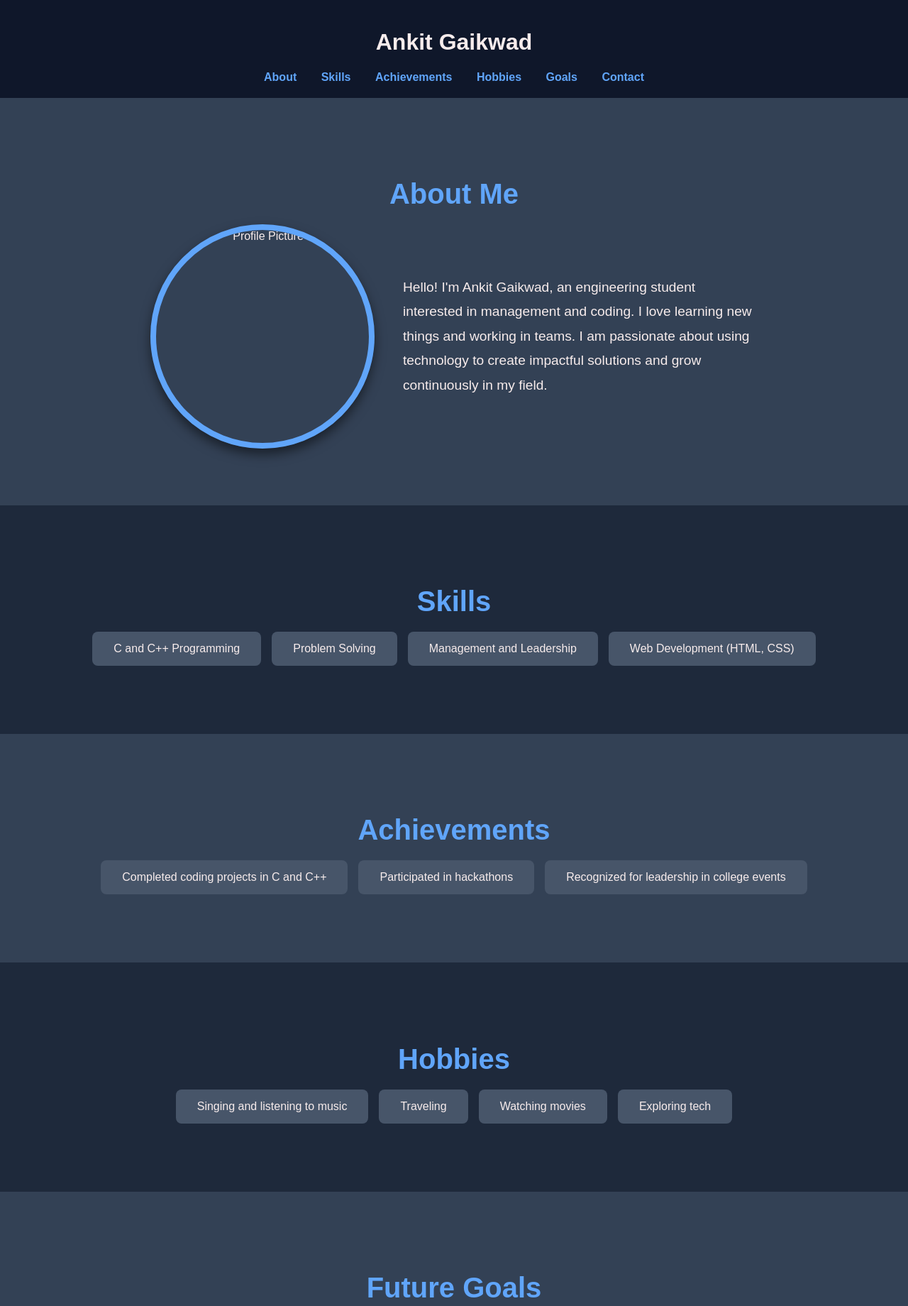
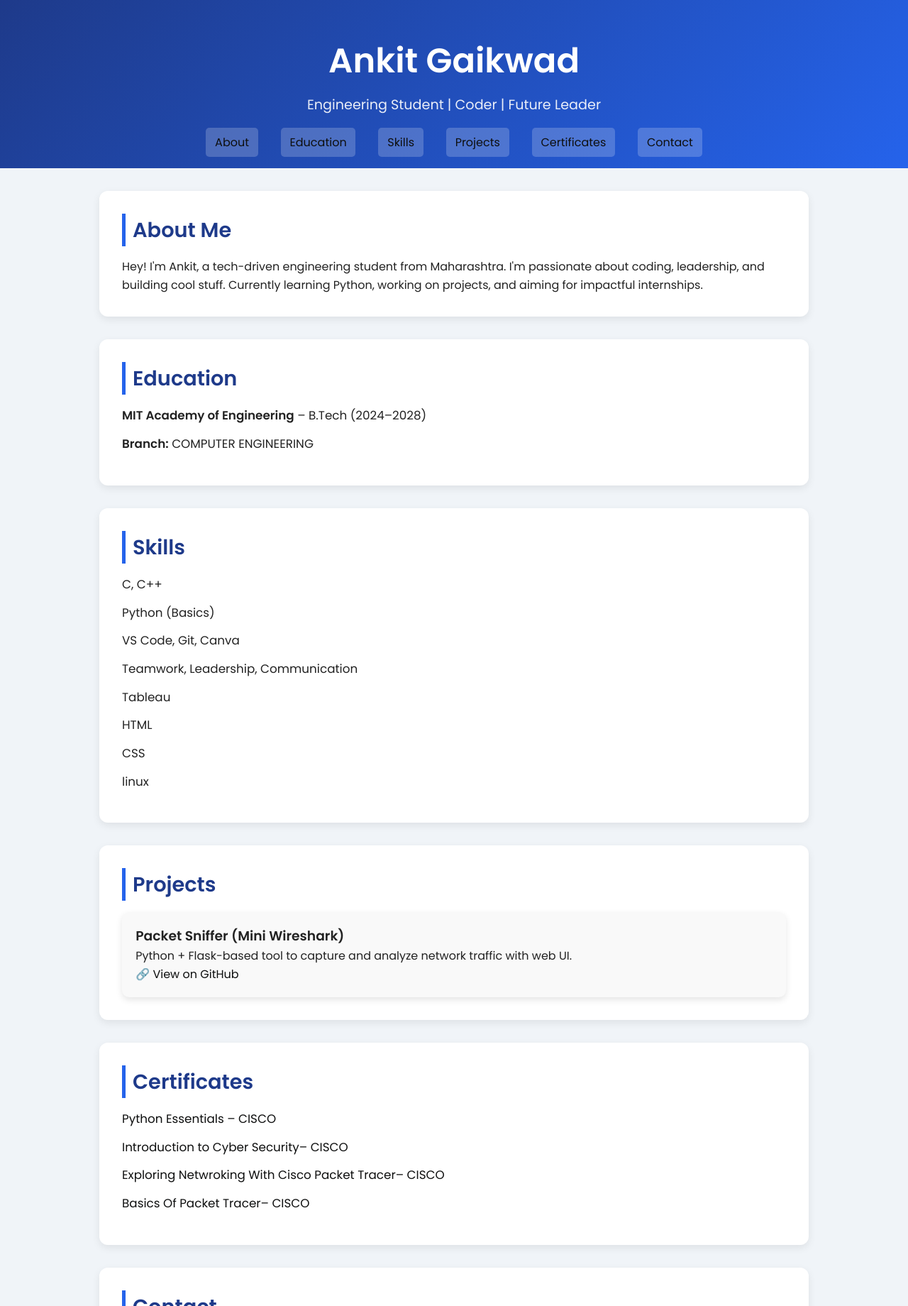
Before and after one commit to ankit12222678768/Portfolio_Ankit, a plain HTML site: page 202401040168_PORTFOLIO.html in a window 1280 px wide. Shown: the top 1840 px of the page at 71% size. Drawn offline with Linux system fonts and the light colour scheme.

Commit message:
AnkitGaikwad

```diff
--- a/202401040168_PORTFOLIO.html
+++ b/202401040168_PORTFOLIO.html
@@ -2,157 +2,293 @@
 <html lang="en">
 <head>
   <meta charset="UTF-8" />
-  <meta name="viewport" content="width=device-width, initial-scale=1.0" />
-  <title>Portfolio - Ankit Gaikwad</title>
+  <meta name="viewport" content="width=device-width, initial-scale=1" />
+  <title>Ankit Gaikwad | Portfolio</title>
+  <link href="https://fonts.googleapis.com/css2?family=Poppins:wght@400;600&display=swap" rel="stylesheet" />
   <style>
-    body {
-      font-family: Arial, sans-serif;
+
+    * {
+      box-sizing: border-box;
+      scroll-behavior: smooth;
       margin: 0;
       padding: 0;
-      background-color: #1e293b;
-      color: rgb(247, 236, 236);
     }
+    body {
+      font-family: 'Poppins', sans-serif;
+      background: #f0f4f8;
+      color: #222;
+      line-height: 1.6;
+    }
+    a {
+      color: #0e0f0f;
+      text-decoration: none;
+      font-weight: 500;
+      cursor: pointer;
+      transition: color 0.3s ease;
+    }
+    a:hover {
+      color: #1e40af;
+      text-decoration: underline;
+    }
+
+
     header {
-      background-color: #0f172a;
-      padding: 20px;
+      background: linear-gradient(135deg, #1e3a8a, #2563eb);
+      color: #fff;
+      padding: 3rem 1rem 1rem;
       text-align: center;
-      box-shadow: 0 4px 8px rgba(0,0,0,0.3);
+      animation: fadeIn 1.5s ease-in-out;
+
+    }
+    nav {
+      margin-top: 1rem;
+      display: flex;
+      justify-content: center;
+      gap: 2rem;
+      font-weight: 600;
+      font-size: 1rem;
     }
     nav a {
-      margin: 0 15px;
-      color: #60a5fa;
-      text-decoration: none;
-      font-weight: bold;
-      transition: color 0.3s;
+      padding: 0.5rem 0.8rem;
+      border-radius: 5px;
+      background: rgba(255 255 255 / 0.2);
+      transition: background-color 0.3s ease;
     }
     nav a:hover {
-      color: #93c5fd;
+      background: rgba(255 255 255 / 0.5);
     }
+    header h1 {
+      font-size: 3rem;
+      margin-bottom: 0.5rem;
+      user-select: none;
+    }
+    header p {
+      font-size: 1.2rem;
+      opacity: 0.9;
+      user-select: none;
+    }
+
+
     section {
-      padding: 80px 20px;
-      text-align: center;
+      max-width: 1000px;
+      margin: 2rem auto;
+      background: #fff;
+      padding: 2rem;
+      border-radius: 12px;
+      box-shadow: 0 4px 12px rgba(0, 0, 0, 0.08);
+      opacity: 0;
+      transform: translateY(40px);
+      animation: slideUp 1s ease forwards;
+      transition: box-shadow 0.3s ease, transform 0.3s ease;
     }
-    section:nth-child(odd) {
-      background-color: #1e293b;
+    section:hover {
+      box-shadow: 0 8px 24px rgba(37, 99, 235, 0.3);
+      transform: translateY(-5px);
     }
-    section:nth-child(even) {
-      background-color: #334155;
+
+    section:nth-child(2) {
+      animation-delay: 0.3s;
     }
+    section:nth-child(3) {
+      animation-delay: 0.5s;
+    }
+    section:nth-child(4) {
+      animation-delay: 0.7s;
+    }
+    section:nth-child(5) {
+      animation-delay: 0.9s;
+    }
+    section:nth-child(6) {
+      animation-delay: 1.1s;
+    }
+
     h2 {
-      color: #60a5fa;
-      font-size: 2.5em;
-      margin-bottom: 20px;
+      font-size: 1.8rem;
+      color: #1e3a8a;
+      margin-bottom: 1rem;
+      border-left: 5px solid #2563eb;
+      padding-left: 10px;
+      user-select: none;
     }
+
     ul {
       list-style: none;
-      padding: 0;
+      padding-left: 0;
+    }
+    ul li {
+      margin-bottom: 0.8rem;
+      font-size: 1.05rem;
+      cursor: default;
+      transition: color 0.3s ease;
+    }
+    ul li:hover {
+      color: #2563eb;
+    }
+
+    .card-grid {
       display: flex;
       flex-wrap: wrap;
-      justify-content: center;
-      gap: 15px;
+      gap: 20px;
     }
-    li {
-      background-color: #475569;
-      padding: 15px 30px;
-      border-radius: 8px;
-      transition: transform 0.3s;
+    .card {
+      flex: 1;
+      min-width: 260px;
+      background: #f9f9f9;
+      padding: 1.2rem;
+      border-radius: 10px;
+      box-shadow: 0 4px 10px rgba(0, 0, 0, 0.1);
+      transition: transform 0.4s ease, box-shadow 0.4s ease;
+      animation: zoomIn 1s ease;
     }
-    li:hover {
-      transform: scale(1.05);
+    .card:hover {
+      transform: translateY(-10px) scale(1.03);
+      box-shadow: 0 8px 20px rgba(0, 0, 0, 0.2);
     }
-    .profile-img {
-      width: 300px;
-      height: 300px;
-      border-radius: 50%;
-      object-fit: cover;
-      border: 8px solid #60a5fa;
-      box-shadow: 0 8px 16px rgba(0,0,0,0.5);
+
+
+    #certificates ul li a {
+      transition: color 0.4s ease;
     }
-    .about-container {
-      display: flex;
-      justify-content: center;
-      align-items: center;
-      flex-wrap: wrap;
-      gap: 40px;
+    #certificates ul li a:hover {
+      color: #1e40af;
     }
-    .about-text {
-      max-width: 500px;
-      text-align: left;
+
+    footer {
+      text-align: center;
+      padding: 1rem;
+      background: #1e3a8a;
+      color: #eee;
+      margin-top: 2rem;
+      user-select: none;
     }
-    p {
-      font-size: 1.2em;
-      line-height: 1.8;
+
+
+    @keyframes slideUp {
+      from {
+        opacity: 0;
+        transform: translateY(40px);
+      }
+      to {
+        opacity: 1;
+        transform: translateY(0);
+      }
     }
-    a {
-      color: #60a5fa;
-      text-decoration: none;
+    @keyframes fadeIn {
+      from {
+        opacity: 0;
+      }
+      to {
+        opacity: 1;
+      }
     }
-    a:hover {
-      text-decoration: underline;
+    @keyframes zoomIn {
+      from {
+        opacity: 0;
+        transform: scale(0.9);
+      }
+      to {
+        opacity: 1;
+        transform: scale(1);
+      }
+    }
+
+
+    @media (max-width: 600px) {
+      header h1 {
+        font-size: 2.2rem;
+      }
+      section {
+        margin: 1rem;
+        padding: 1.5rem;
+      }
+      nav {
+        gap: 1rem;
+        font-size: 0.9rem;
+      }
+      .card-grid {
+        flex-direction: column;
+      }
     }
   </style>
 </head>
 <body>
+
   <header>
     <h1>Ankit Gaikwad</h1>
+    <p>Engineering Student | Coder | Future Leader</p>
     <nav>
       <a href="#about">About</a>
+      <a href="#education">Education</a>
       <a href="#skills">Skills</a>
-      <a href="#achievement">Achievements</a>
-      <a href="#hobbies">Hobbies</a>
-      <a href="#goals">Goals</a>
+      <a href="#projects">Projects</a>
+      <a href="#certificates">Certificates</a>
       <a href="#contact">Contact</a>
     </nav>
   </header>
 
   <section id="about">
     <h2>About Me</h2>
-    <div class="about-container">
-      <img src="profile.jpg" alt="Profile Picture" class="profile-img" />
-      <div class="about-text">
-        <p>Hello! I'm Ankit Gaikwad, an engineering student interested in management and coding. I love learning new things and working in teams. I am passionate about using technology to create impactful solutions and grow continuously in my field.</p>
-      </div>
-    </div>
+    <p>
+      Hey! I'm Ankit, a tech-driven engineering student from Maharashtra. I'm passionate about coding, leadership, and building cool stuff. Currently learning Python, working on projects, and aiming for impactful internships.
+    </p>
+  </section>
+
+  <section id="education">
+    <h2>Education</h2>
+    <ul>
+      <li><strong>MIT Academy of Engineering</strong> – B.Tech (2024–2028)</li>
+      <li><strong>Branch:</strong> COMPUTER ENGINEERING</li>
+    </ul>
   </section>
 
   <section id="skills">
     <h2>Skills</h2>
     <ul>
-      <li>C and C++ Programming</li>
-      <li>Problem Solving</li>
-      <li>Management and Leadership</li>
-      <li>Web Development (HTML, CSS)</li>
+      <li>C, C++</li>
+      <li>Python (Basics)</li>
+      <li>VS Code, Git, Canva</li>
+      <li>Teamwork, Leadership, Communication</li>
+      <li>Tableau</li>
+      <li>HTML</li>
+      <li>CSS</li>
+      <li>linux</li>
     </ul>
   </section>
 
-  <section id="achievement">
-    <h2>Achievements</h2>
-    <ul>
-      <li>Completed coding projects in C and C++</li>
-      <li>Participated in hackathons</li>
-      <li>Recognized for leadership in college events</li>
-    </ul>
+  <section id="projects">
+    <h2>Projects</h2>
+    <div class="card-grid">
+
+      <div class="card">
+        <h3>Packet Sniffer (Mini Wireshark)</h3>
+        <p>Python + Flask-based tool to capture and analyze network traffic with web UI.</p>
+        <a href="https://github.com/ankit12222678768/ct-miniproject" target="_blank">🔗 View on GitHub</a>
+      </div>
+
+
+    </div>
   </section>
 
-  <section id="hobbies">
-    <h2>Hobbies</h2>
+  <section id="certificates">
+    <h2>Certificates</h2>
     <ul>
-      <li>Singing and listening to music</li>
-      <li>Traveling</li>
-      <li>Watching movies</li>
-      <li>Exploring tech</li>
+      <li><a href="https://drive.google.com/file/d/1tuzAQD009jhcM0vPovfWvgamKOCPSrpQ/view?usp=sharing" target="_blank">Python Essentials – CISCO</a></li>
+      <li><a href="https://drive.google.com/file/d/11D1VQWJuBhPXiNvK4OusMPVBhLpekvRr/view?usp=sharing" target="_blank">Introduction to Cyber Security– CISCO</a></li>
+    <li><a href="https://drive.google.com/file/d/11D1VQWJuBhPXiNvK4OusMPVBhLpekvRr/view?usp=sharing" target="_blank">Exploring Netwroking With Cisco Packet Tracer– CISCO</a></li>
+    <li><a href="https://drive.google.com/file/d/11D1VQWJuBhPXiNvK4OusMPVBhLpekvRr/view?usp=sharing" target="_blank">Basics Of Packet Tracer– CISCO</a></li>
     </ul>
-  </section>
-
-  <section id="goals">
-    <h2>Future Goals</h2>
-    <p>I aim to become a successful software developer and solve real-world problems using emerging technologies. Continuous learning and growth are my primary goals as I build a fulfilling career.</p>
   </section>
 
   <section id="contact">
     <h2>Contact</h2>
-    <p>Phone: 8788621494</p>
-    <p>Email: <a href="mailto:gaikwadankit1215@gmail.com">gaikwadankit1215@gmail.com</a></p>
+    <p>Email: <a href="mailto:ankitgaikwadofficial@gmail.com">🔗E-mail</a></p>
+    <p>LinkedIn: <a href="www.linkedin.com/in/ankit-gaikwad-39aa70211" target="_blank">🔗Visit Linkedin Profile</a></p>
+    <p>GitHub: <a href="https://github.com/ankit12222678768" target="_blank">🔗 Visit Github Profile</a></p>
   </section>
+
+  <footer>
+    <p>&copy; 2025 Ankit Gaikwad. All rights reserved.</p>
+  </footer>
+
 </body>
 </html>
```
